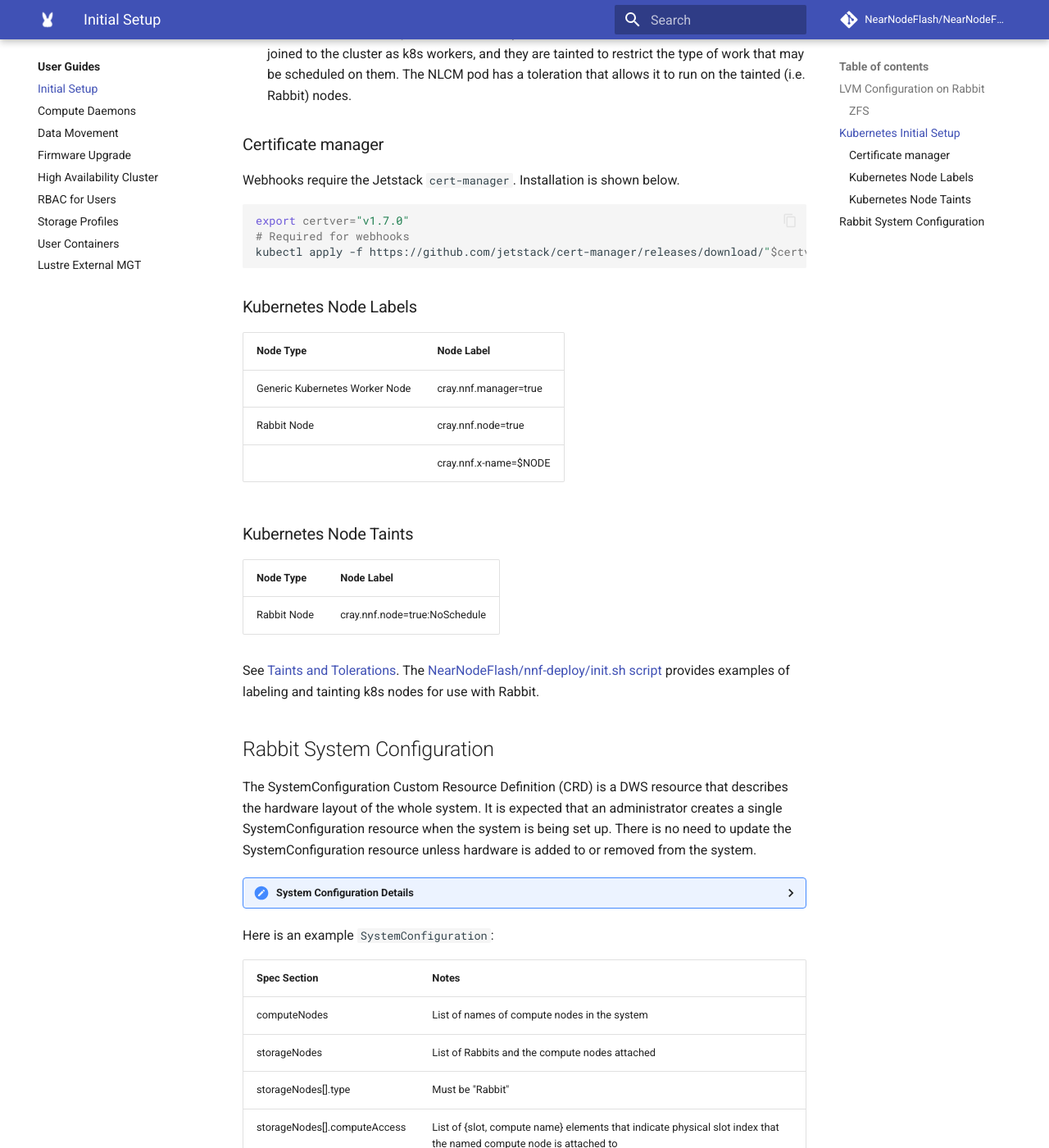
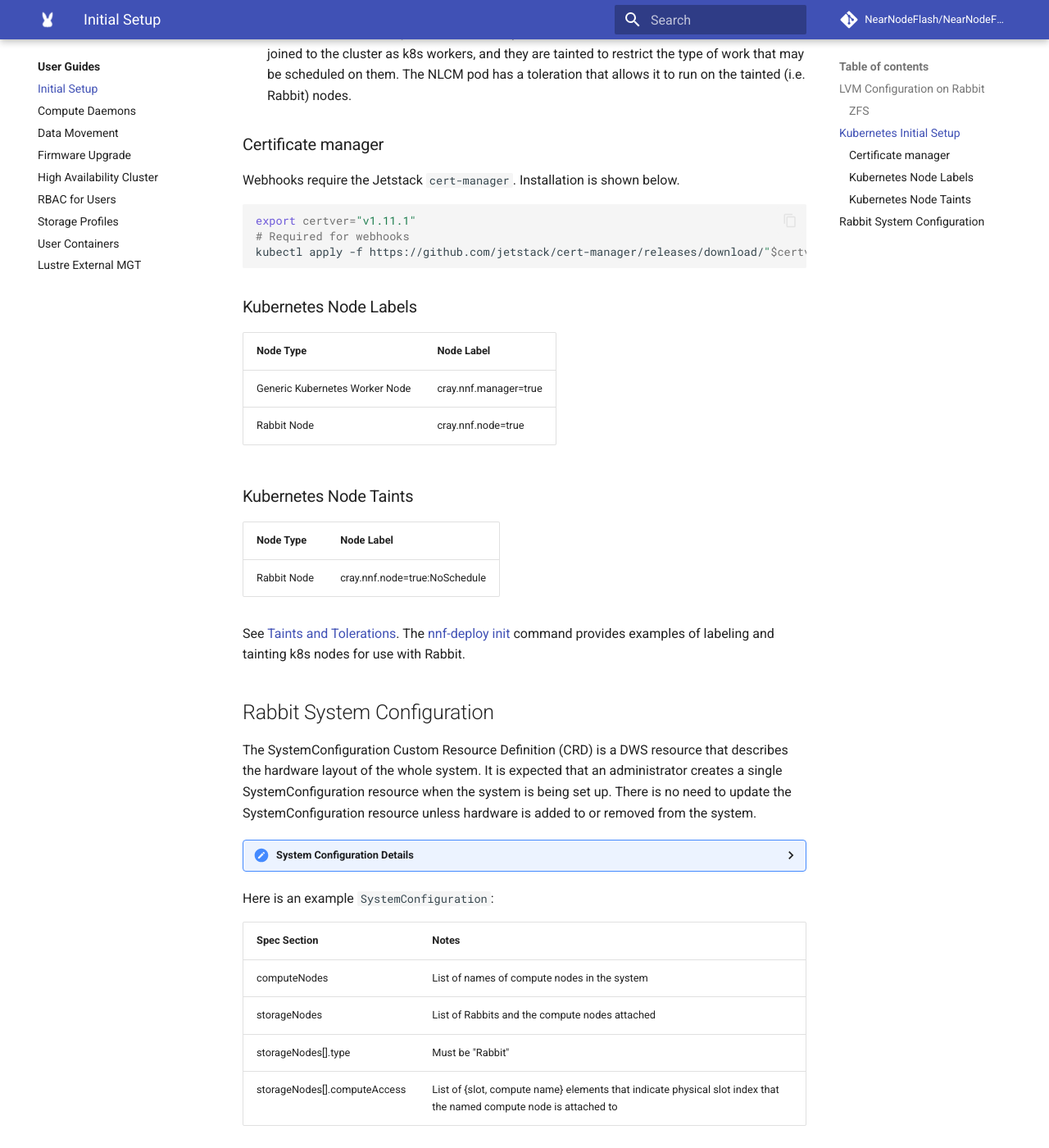
Before and after one commit to NearNodeFlash/NearNodeFlash.github.io, an MkDocs documentation site: the page built from docs/guides/initial-setup/readme.md, in a window 1280 px wide and 1400 px high, scrolled down 1051 px. Shown: the whole window at 82% size. Built offline with MkDocs 1.6.1 and Material for MkDocs 9.7.7, drawn with Linux system fonts in a browser that asks for light colours; comment, search, counter and statistics services are not loaded; the version menu is left out.

Commit message:
Updates for NNF dependencies
Update the cert-manager version.

Remove the cray.nnf.x-name node label, which we've never used.

Refer to the `nnf-deploy init` command for taints and labels, rather then
the obsolete init.sh script.

Signed-off-by: Dean Roehrich <dean.roehrich@hpe.com>

````diff
--- a/docs/guides/initial-setup/readme.md
+++ b/docs/guides/initial-setup/readme.md
@@ -52,7 +52,7 @@ Installation of Kubernetes (k8s) nodes proceeds by installing k8s components ont
 Webhooks require the Jetstack `cert-manager`. Installation is shown below.
 
 ```bash
-export certver="v1.7.0"
+export certver="v1.11.1"
 # Required for webhooks
 kubectl apply -f https://github.com/jetstack/cert-manager/releases/download/"$certver"/cert-manager.yaml
 ```
@@ -63,7 +63,6 @@ kubectl apply -f https://github.com/jetstack/cert-manager/releases/download/"$ce
 | :------------------------------| :-------------------- |
 | Generic Kubernetes Worker Node | cray.nnf.manager=true |
 | Rabbit Node                    | cray.nnf.node=true    |
-|                                | cray.nnf.x-name=$NODE |
 
 ### Kubernetes Node Taints
 
@@ -71,7 +70,7 @@ kubectl apply -f https://github.com/jetstack/cert-manager/releases/download/"$ce
 | :------------------------------| :---------------------------- |
 | Rabbit Node                    | cray.nnf.node=true:NoSchedule |
 
-See [Taints and Tolerations](https://kubernetes.io/docs/concepts/scheduling-eviction/taint-and-toleration/). The [NearNodeFlash/nnf-deploy/init.sh script](https://github.com/NearNodeFlash/nnf-deploy/blob/master/init.sh) provides examples of labeling and tainting k8s nodes for use with Rabbit.
+See [Taints and Tolerations](https://kubernetes.io/docs/concepts/scheduling-eviction/taint-and-toleration/). The [nnf-deploy init](https://github.com/NearNodeFlash/nnf-deploy) command provides examples of labeling and tainting k8s nodes for use with Rabbit.
 
 ## Rabbit System Configuration
 
````
